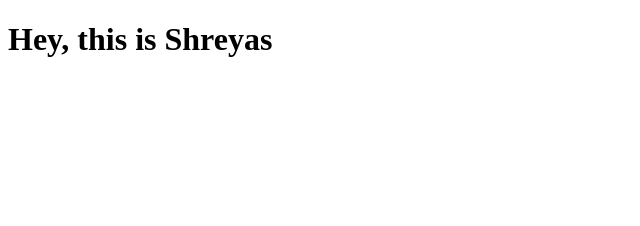
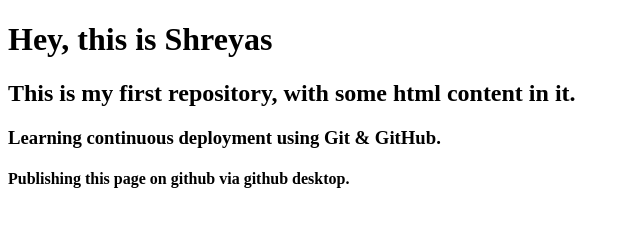
Before and after one commit to shreyaspangal/first-repo-lesson2-neog-camp, a plain HTML site: page index.html in a window 1280 px wide. Shown: the whole page, without its empty margins (0-640 px from the left). Drawn offline with Linux system fonts and the light colour scheme.

Commit message:
Adding html content
Introduction to CD using Git & Github.
My first repo, with content in the repo which got published using github commit and publish feature.

```diff
--- a/index.html
+++ b/index.html
@@ -8,5 +8,8 @@
 </head>
 <body>
     <h1>Hey, this is Shreyas</h1>
+    <h2>This is my first repository, with some html content in it.</h2>
+    <h3>Learning continuous deployment using Git & GitHub.</h3>
+    <h4>Publishing this page on github via github desktop.</h4>
 </body>
 </html>
```
